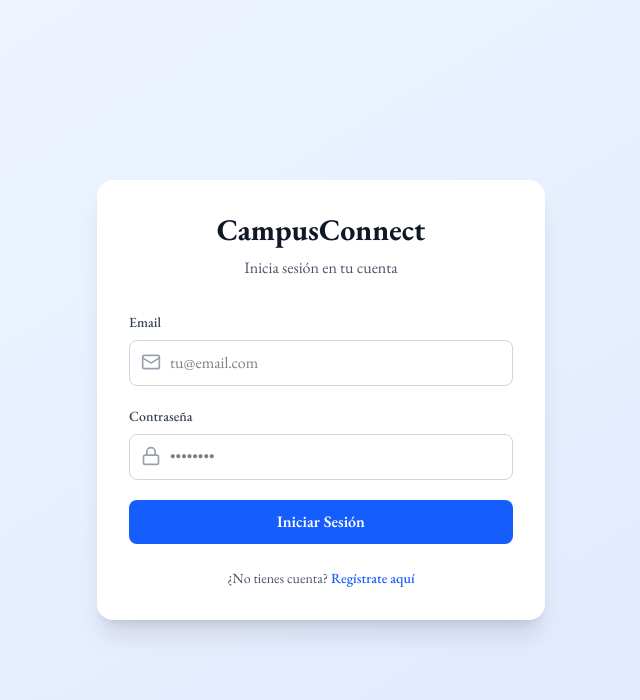
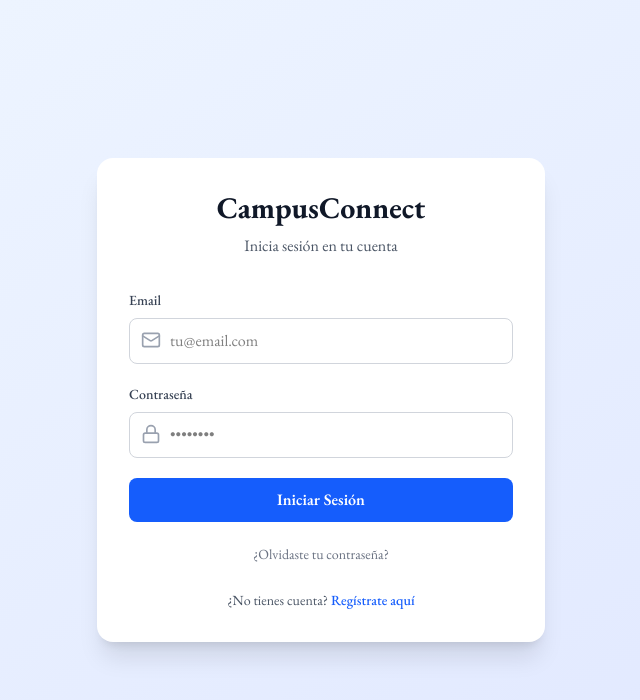
Before and after one commit to Pretel-Ivan16/Campus-Connection-App, a React (Vite) app in the folder Frontend/: page /login in a window 1280 px wide. Shown: the top 700 px of the page, without its empty margins (319-959 px from the left). Built offline with nearby package versions, Linux system fonts and the light colour scheme; no server answers; a web font is replaced by a local one.

Commit message:
Add "Forgot Password?" button to Login page for navigation to recovery

```diff
--- a/Frontend/src/pages/Login/Login.tsx
+++ b/Frontend/src/pages/Login/Login.tsx
@@ -40,6 +40,16 @@ export default function Login() {
           />
 
           <SubmitButton isLoading={isLoading} label="Iniciar Sesión" loadingLabel="Iniciando sesión..." />
+
+          <div className="text-center">
+            <button
+              type="button"
+              onClick={() => navigate('/recover-password')}
+              className="text-sm text-gray-500 hover:text-[#6483ff] transition-colors"
+            >
+              ¿Olvidaste tu contraseña?
+            </button>
+          </div>
         </form>
 
         <AuthFooter
```
